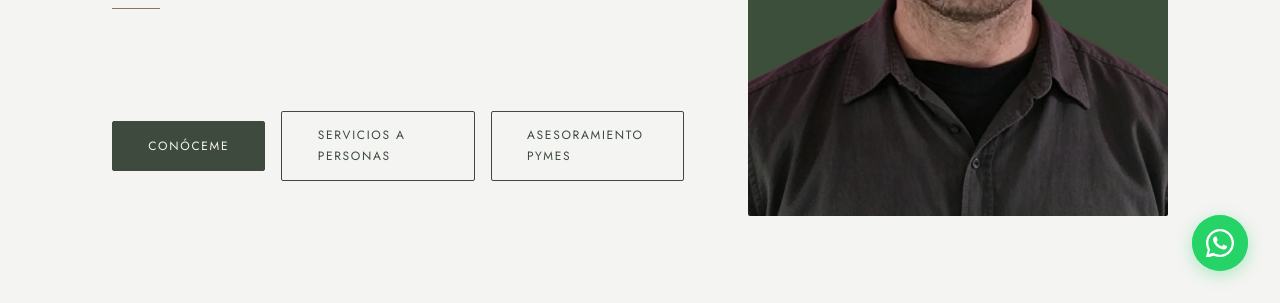
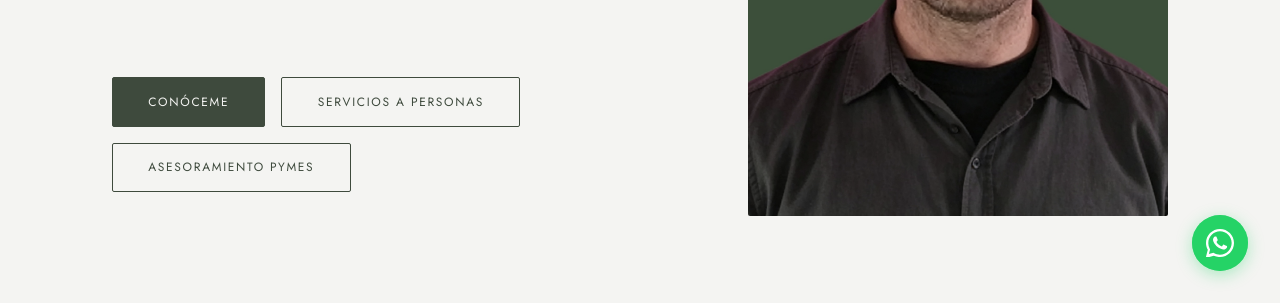
Before and after one commit to federanda/Pagina-web-Asesoria, a plain HTML site: page about.html in a window 1280 px wide. Shown: the part 497-800 px from the top of the page. Drawn offline with nearby package versions, Linux system fonts and the light colour scheme.

Commit message:
Update style.css

```diff
--- a/css/style.css
+++ b/css/style.css
@@ -244,7 +244,7 @@ p { color: var(--text); }
 
 .hero-text      { grid-area: text; }
 .hero-image-container { grid-area: image; }
-.hero-cta       { grid-area: cta; display: flex; gap: 1rem; align-items: center; }
+.hero-cta       { grid-area: cta; display: flex; gap: 1rem; align-items: center; flex-wrap: wrap; }
 
 .hero-eyebrow {
   font-family: var(--jost);
```
